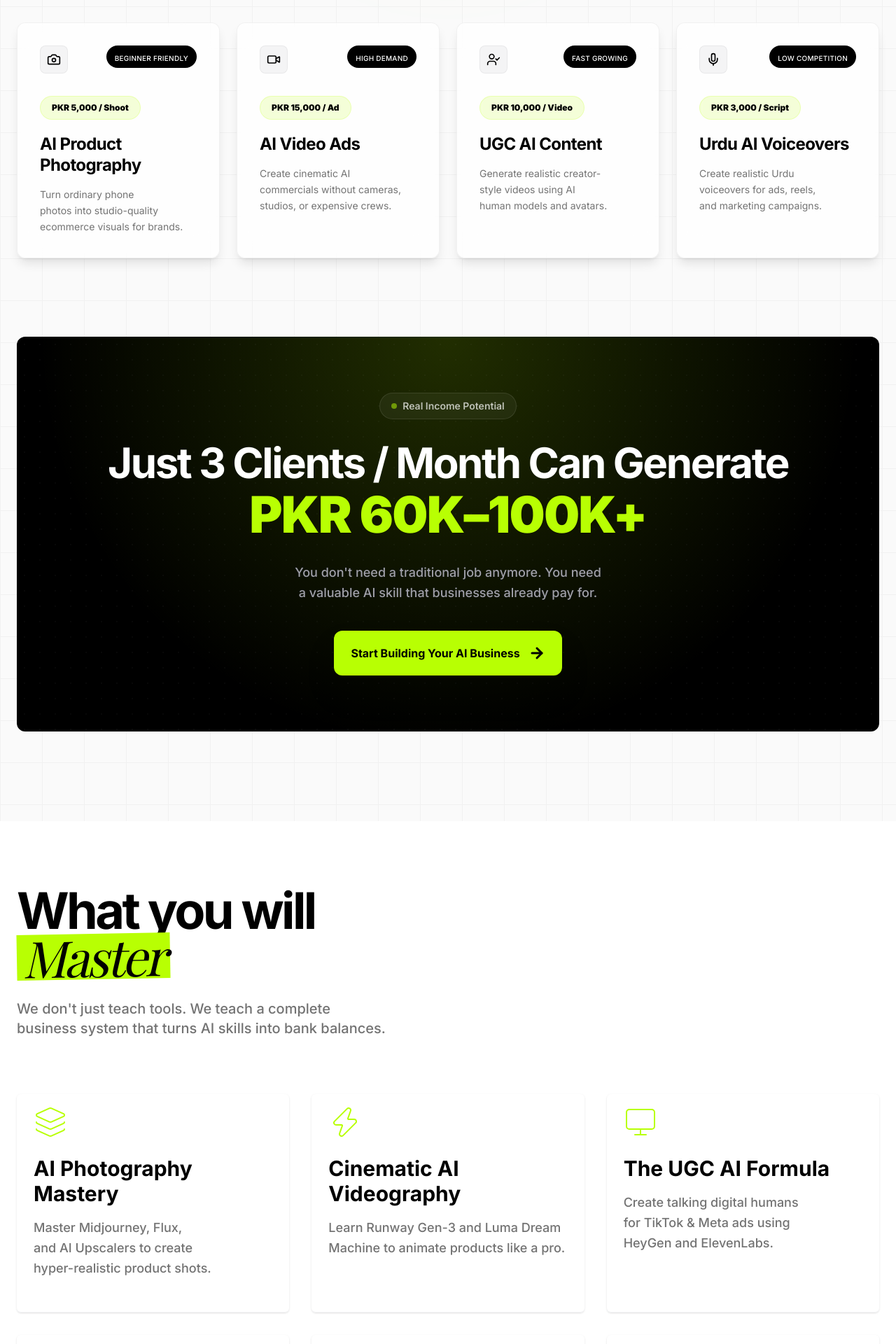
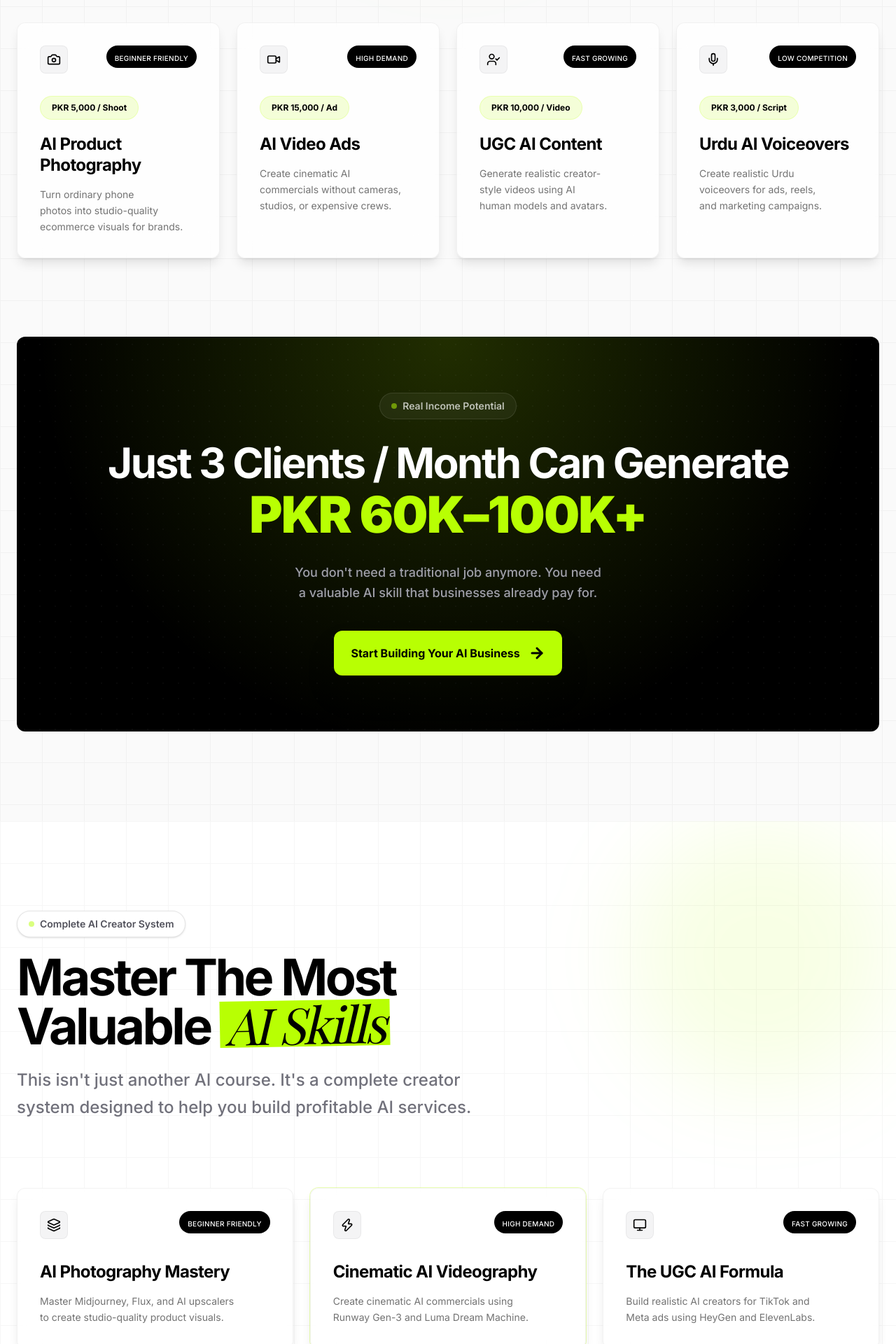
Before and after one commit to Waleedeveloper98/agency-website, a React (Vite) app: page /bootcamp in a window 1280 px wide. Shown: the part 3580-5500 px from the top of the page at 70% size. Built offline with nearby package versions, Linux system fonts and the light colour scheme; no server answers; a web font is replaced by a local one.

Commit message:
feat: Implement FeatureCard component and integrate it into MasterySection and OpportunitySection for enhanced visual presentation

```diff
--- /dev/null
+++ b/src/features/course/components/FeatureCard.jsx
@@ -0,0 +1,156 @@
+import { motion } from "framer-motion";
+
+const FeatureCard = ({
+  icon: Icon,
+  title,
+  desc,
+  tag,
+  price,
+  featured = false,
+  dark = false,
+}) => {
+  return (
+    <motion.div
+      whileHover={{
+        y: -6,
+      }}
+      transition={{
+        type: "spring",
+        stiffness: 220,
+        damping: 18,
+      }}
+      className={`
+        group
+        relative
+        h-full
+        overflow-hidden
+        rounded-xl
+        border
+        p-7
+        md:p-8
+        shadow-lg
+        transition-all
+        duration-500
+        hover:shadow-2xl
+        hover:border-(--primary-color)/30
+
+        ${
+          dark
+            ? "bg-black border-(--primary-color)/20 text-white"
+            : "bg-white/80 border-black/5 backdrop-blur-xl"
+        }
+
+        ${featured ? "ring-1 ring-(--primary-color)/30" : ""}
+      `}
+    >
+      {/* Glow */}
+      <div
+        className={`
+          absolute inset-0 opacity-0 group-hover:opacity-100 transition-opacity duration-700
+          ${
+            dark
+              ? "bg-[radial-gradient(circle_at_top,rgba(184,255,3,0.18),transparent_70%)]"
+              : "bg-[radial-gradient(circle_at_top,rgba(184,255,3,0.12),transparent_70%)]"
+          }
+        `}
+      />
+
+      {/* Top Row */}
+      <div className="relative z-10 flex items-start justify-between mb-8">
+        {/* Icon */}
+        <div
+          className={`
+            flex
+            h-12
+            w-12
+            lg:h-10
+            lg:w-10
+            items-center
+            justify-center
+            rounded-xl
+            lg:rounded-lg
+            border
+            transition-all
+            duration-500
+            group-hover:scale-110
+
+            ${
+              dark
+                ? "bg-(--primary-color) border-(--primary-color)/20"
+                : "bg-zinc-100 border-black/5 group-hover:bg-(--primary-color)"
+            }
+          `}
+        >
+          <Icon
+            size={22}
+            className={dark ? "text-black" : "text-black lg:size-5"}
+          />
+        </div>
+
+        {/* Tag */}
+        {tag && (
+          <div
+            className={`
+              rounded-full px-3 py-1
+
+              ${dark ? "bg-white/10" : "bg-black"}
+            `}
+          >
+            <span className="text-xs font-medium uppercase tracking-wide text-white lg:text-[10px]">
+              {tag}
+            </span>
+          </div>
+        )}
+      </div>
+
+      {/* Price */}
+      {price && (
+        <div className="relative z-10 mb-5">
+          <div className="inline-flex items-center rounded-full bg-(--primary-color)/15 px-4 py-2 border border-(--primary-color)/20">
+            <span className="text-sm md:text-base lg:text-xs font-bold text-black">
+              {price}
+            </span>
+          </div>
+        </div>
+      )}
+
+      {/* Title */}
+      <h3
+        className={`
+          relative z-10
+          text-2xl
+          md:text-[2rem]
+          lg:text-2xl
+          font-bold
+          tracking-tight
+          leading-tight
+          mb-4
+
+          ${dark ? "text-white" : "text-black"}
+        `}
+      >
+        {title}
+      </h3>
+
+      {/* Description */}
+      <p
+        className={`
+          relative z-10
+          text-base
+          md:text-lg
+          lg:text-sm
+          leading-relaxed
+
+          ${dark ? "text-white/70" : "text-(--secondary-color)"}
+        `}
+      >
+        {desc}
+      </p>
+
+      {/* Bottom Hover Line */}
+      <div className="absolute bottom-0 left-0 h-1 w-0 bg-(--primary-color) group-hover:w-full transition-all duration-700" />
+    </motion.div>
+  );
+};
+
+export default FeatureCard;
--- a/src/features/course/components/MasterySection.jsx
+++ b/src/features/course/components/MasterySection.jsx
@@ -1,75 +1,111 @@
 import AnimatedSection from "./AnimatedSection";
 import { Layers, Zap, Monitor, Globe, Mail, Search } from "lucide-react";
 import ColorHeading from "./ColorHeading";
+import { motion } from "framer-motion";
+import FeatureCard from "./FeatureCard";
 
 const MasterySection = () => {
   const topics = [
     {
       title: "AI Photography Mastery",
-      desc: "Master Midjourney, Flux, and AI Upscalers to create hyper-realistic product shots.",
+      desc: "Master Midjourney, Flux, and AI upscalers to create studio-quality product visuals.",
       icon: Layers,
+      tag: "Beginner Friendly",
     },
     {
       title: "Cinematic AI Videography",
-      desc: "Learn Runway Gen-3 and Luma Dream Machine to animate products like a pro.",
+      desc: "Create cinematic AI commercials using Runway Gen-3 and Luma Dream Machine.",
       icon: Zap,
+      tag: "High Demand",
+      featured: true,
     },
     {
       title: "The UGC AI Formula",
-      desc: "Create talking digital humans for TikTok & Meta ads using HeyGen and ElevenLabs.",
+      desc: "Build realistic AI creators for TikTok and Meta ads using HeyGen and ElevenLabs.",
       icon: Monitor,
+      tag: "Fast Growing",
     },
     {
       title: "Meta & TikTok Strategy",
-      desc: "How to structure ad campaigns, write copy, and set up tracking for conversions.",
+      desc: "Learn campaign structure, ad copywriting, and conversion tracking systems.",
       icon: Globe,
+      tag: "Client Favorite",
     },
     {
       title: "Urdu Voice Design",
-      desc: "Clone perfect local voices and sync them with AI videos for the Pakistani market.",
+      desc: "Clone realistic Urdu voices and sync them perfectly with AI-generated videos.",
       icon: Mail,
+      tag: "Low Competition",
     },
     {
       title: "Client Acquisition",
-      desc: "How to find high-paying brands, pitch your AI services, and close deals.",
+      desc: "Find brands, pitch AI services confidently, and close high-paying deals.",
       icon: Search,
+      tag: "Income Skill",
     },
   ];
 
   return (
-    <section id="mastery" className="py-24 px-6 bg-white overflow-hidden">
-      <div className="max-w-7xl mx-auto">
-        <div className="flex flex-col md:flex-row justify-between items-end gap-8 mb-20">
-          <div className="md:w-2/3">
+    <section
+      id="mastery"
+      className="relative overflow-hidden bg-white py-24 md:py-32 px-5 md:px-6"
+    >
+      {/* Background Grid */}
+      <div className="absolute inset-0 overflow-hidden pointer-events-none">
+        <div
+          className="absolute inset-0 opacity-[0.03]"
+          style={{
+            backgroundImage: `
+              linear-gradient(to right, black 1px, transparent 1px),
+              linear-gradient(to bottom, black 1px, transparent 1px)
+            `,
+            backgroundSize: "60px 60px",
+          }}
+        />
+
+        <div className="absolute top-0 right-0 h-96 w-96 rounded-full bg-(--primary-color)/10 blur-3xl" />
+      </div>
+
+      <div className="relative z-10 max-w-7xl mx-auto">
+        {/* Heading */}
+        <div className="flex flex-col lg:flex-row justify-between gap-10 mb-16 md:mb-24">
+          <div className="max-w-4xl">
             <AnimatedSection>
-              <h2 className="text-4xl md:text-7xl font-bold tracking-tighter leading-[0.9] mb-6">
-                What you will <br />
-                <ColorHeading text="Master" />
+              {/* Badge */}
+              <div className="inline-flex items-center gap-2 rounded-full border border-black/10 bg-white px-4 py-2 shadow-sm mb-6">
+                <div className="h-2 w-2 rounded-full bg-(--primary-color) animate-pulse" />
+                <span className="text-sm font-semibold text-zinc-600">
+                  Complete AI Creator System
+                </span>
+              </div>
+
+              {/* Heading */}
+              <h2 className="text-5xl md:text-7xl font-bold tracking-[-0.05em] leading-[0.92] mb-6">
+                Master The Most
+                <br />
+                Valuable <ColorHeading text="AI Skills" />
               </h2>
-              <p className="text-xl text-(--secondary-color) font-medium max-w-xl">
-                We don't just teach tools. We teach a complete business system
-                that turns AI skills into bank balances.
+
+              {/* Description */}
+              <p className="text-base md:text-2xl text-zinc-500 font-medium max-w-3xl leading-relaxed">
+                This isn't just another AI course. It's a complete creator
+                system designed to help you build profitable AI services.
               </p>
             </AnimatedSection>
           </div>
         </div>
 
-        <div className="grid grid-cols-1 md:grid-cols-2 lg:grid-cols-3 gap-8">
+        {/* Grid */}
+        <div className="grid grid-cols-1 md:grid-cols-2 xl:grid-cols-3 gap-5 md:gap-6">
           {topics.map((topic, i) => (
-            <AnimatedSection
-              key={topic.title}
-              delay={i * 0.1}
-              className="group cursor-pointer border-b border-gray-100 pb-12 hover:border-accent transition-colors rounded-md shadow px-6 pt-4"
-            >
-              <div className="text-(--primary-color) mb-6 group-hover:scale-110 transition-transform origin-left">
-                <topic.icon size={48} strokeWidth={1} />
-              </div>
-              <h3 className="text-3xl font-bold mb-4 group-hover:text-(--primary-color) pr-4 transition-colors">
-                {topic.title}
-              </h3>
-              <p className="text-(--secondary-color) text-lg leading-relaxed font-medium">
-                {topic.desc}
-              </p>
+            <AnimatedSection key={topic.title} delay={i * 0.08}>
+              <FeatureCard
+                icon={topic.icon}
+                title={topic.title}
+                desc={topic.desc}
+                tag={topic.tag}
+                featured={topic.featured}
+              />
             </AnimatedSection>
           ))}
         </div>
--- a/src/features/course/components/OpportunitySection.jsx
+++ b/src/features/course/components/OpportunitySection.jsx
@@ -2,6 +2,7 @@ import AnimatedSection from "./AnimatedSection";
 import { Camera, Video, UserCheck, Mic, ArrowRight } from "lucide-react";
 import ColorHeading from "./ColorHeading";
 import { motion } from "framer-motion";
+import FeatureCard from "./FeatureCard";
 
 const OpportunitySection = () => {
   const opps = [
@@ -80,93 +81,13 @@ const OpportunitySection = () => {
         <div className="grid grid-cols-1 sm:grid-cols-2 xl:grid-cols-4 gap-5 md:gap-6 mb-20 md:mb-28">
           {opps.map((opp, i) => (
             <AnimatedSection key={i} delay={i * 0.08}>
-              <motion.div
-                whileHover={{
-                  y: -8,
-                }}
-                transition={{
-                  type: "spring",
-                  stiffness: 220,
-                  damping: 18,
-                }}
-                className="
-                  group
-                  relative
-                  h-full
-                  overflow-hidden
-                  rounded-xl
-                  border
-                  border-black/5
-                  bg-white/80
-                  backdrop-blur-xl
-                  p-7
-                  md:p-8
-                  shadow-lg
-                  hover:shadow-2xl
-                  hover:border-(--primary-color)/30
-                  transition-all
-                  duration-500
-                "
-              >
-                {/* Glow */}
-                <div className="absolute inset-0 opacity-0 group-hover:opacity-100 transition-opacity duration-700 bg-[radial-gradient(circle_at_top,rgba(184,255,3,0.14),transparent_70%)]" />
-
-                {/* Top Row */}
-                <div className="relative z-10 flex items-start justify-between mb-8">
-                  {/* Icon */}
-                  <div
-                    className="
-                      flex
-                      h-12
-                      w-12
-                      lg:h-10
-                      lg:w-10
-                      items-center
-                      justify-center
-                      rounded-xl
-                      lg:rounded-lg
-                      bg-zinc-100
-                      border
-                      border-black/5
-                      group-hover:bg-(--primary-color)
-                      group-hover:scale-110
-                      transition-all
-                      duration-500
-                    "
-                  >
-                    <opp.icon size={22} className="text-black lg:size-5" />
-                  </div>
-
-                  {/* Tag */}
-                  <div className="rounded-full bg-black px-3 py-1">
-                    <span className="text-xs font-medium uppercase tracking-wide lg:text-[10px] lg:leading-none text-white">
-                      {opp.tag}
-                    </span>
-                  </div>
-                </div>
-
-                {/* Price */}
-                <div className="mb-5">
-                  <div className="inline-flex items-center rounded-full bg-(--primary-color)/15 px-4 py-2 border border-(--primary-color)/20">
-                    <span className="text-sm md:text-base font-black lg:text-xs text-bold">
-                      {opp.price}
-                    </span>
-                  </div>
-                </div>
-
-                {/* Title */}
-                <h3 className="text-2xl md:text-[2rem] lg:text-2xl font-bold tracking-tight leading-tight mb-4">
-                  {opp.title}
-                </h3>
-
-                {/* Description */}
-                <p className="text-(--secondary-color) text-base md:text-lg lg:text-sm leading-relaxed ">
-                  {opp.desc}
-                </p>
-
-                {/* Bottom Hover Line */}
-                <div className="absolute bottom-0 left-0 h-1 w-0 bg-(--primary-color) group-hover:w-full transition-all duration-700" />
-              </motion.div>
+              <FeatureCard
+                icon={opp.icon}
+                title={opp.title}
+                price={opp.price}
+                desc={opp.desc}
+                tag={opp.tag}
+              />
             </AnimatedSection>
           ))}
         </div>
```
